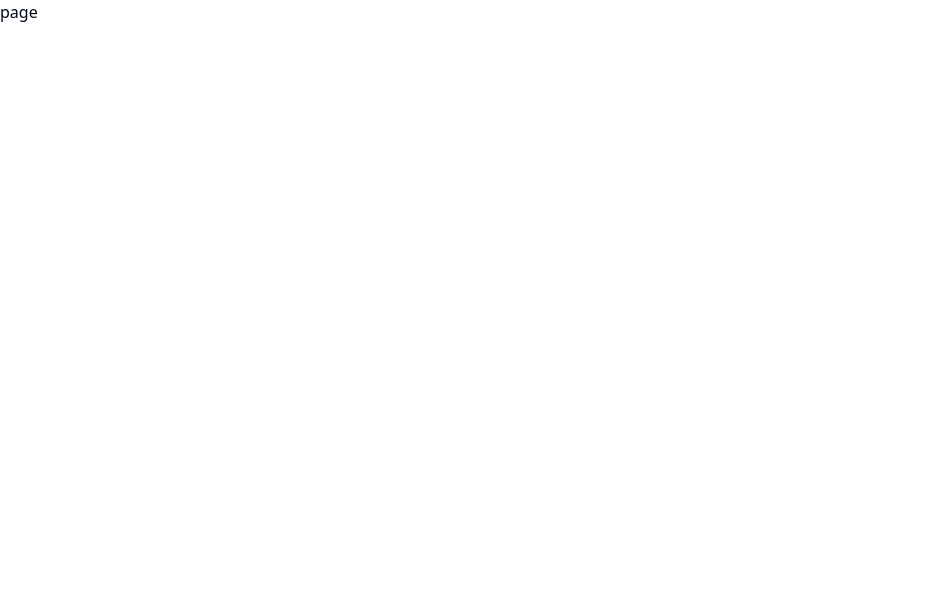
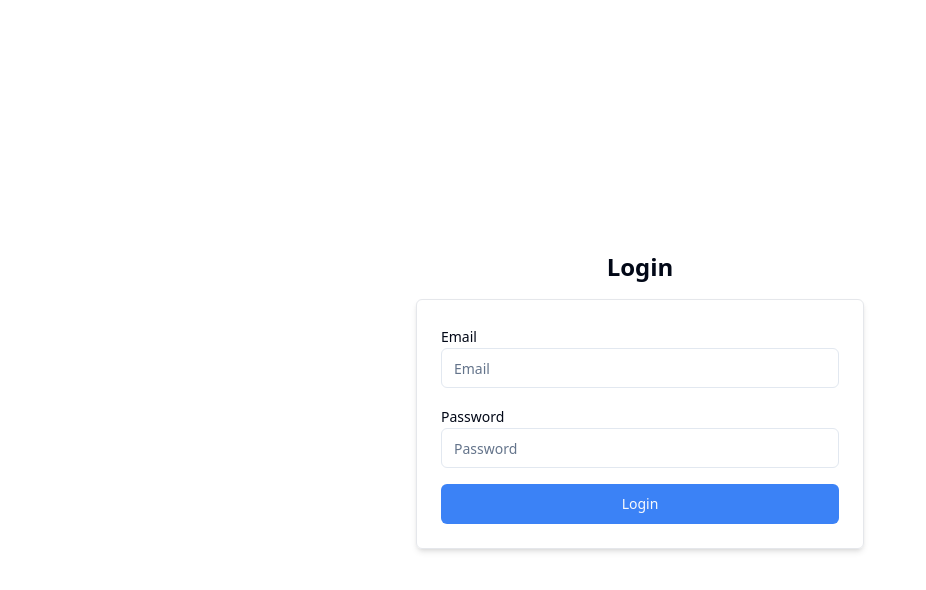
Before and after one commit to norvale08/smartcare-new, a Next.js app in the folder apps/web/: page /login in a window 1280 px wide. Shown: the top 590 px of the page, without its empty margins (0-926 px from the left). Built offline with nearby package versions, Linux system fonts and the light colour scheme.

Commit message:
updated the registration page added the login page

```diff
--- a/apps/web/app/(auth)/login/page.tsx
+++ b/apps/web/app/(auth)/login/page.tsx
@@ -1,8 +1,11 @@
+import Login from '@/app/components/forms/login'
 import React from 'react'
 
 const page = () => {
   return (
-    <div>page</div>
+    <div>
+      <Login/>
+    </div>
   )
 }
 
--- a/apps/web/app/components/forms/login.tsx
+++ b/apps/web/app/components/forms/login.tsx
@@ -0,0 +1,86 @@
+"use client"
+import React, { useEffect, useState } from 'react'
+import { UserLoginType } from '@/types/auth'
+import { authValidationRules, Button, Input, Label } from '@repo/ui'
+import { useForm } from "react-hook-form"
+import { toast, Toaster } from 'react-hot-toast'
+import CustomToaster from '../ui/CustomToaster'
+
+const Login = () => {
+    const { register, handleSubmit, formState, reset } = useForm<UserLoginType>();
+    const [isLoading, setIsLoading] = useState(false);
+
+    useEffect(() => {
+        reset()
+    }, [reset]);
+
+    const handleFormSubmit = async (data: UserLoginType) => {
+        setIsLoading(true);
+        try {
+            // TODO: Add your login logic here
+            console.log('Login data:', data);
+
+            // Simulate success for demo
+            await new Promise(resolve => setTimeout(resolve, 1000));
+            toast.success('Login successful!');
+
+        } catch (error) {
+            console.error('Login error:', error);
+            toast.error(error instanceof Error ? error.message : 'Login failed. Please try again.');
+        } finally {
+            setIsLoading(false);
+        }
+    }
+
+    return (
+        <div className='flex flex-col items-center justify-center min-h-screen'>
+            <CustomToaster/>
+            <div className='w-full max-w-md'>
+                <div className='mb-4'>
+                    <h1 className='text-2xl font-bold text-center'>Login</h1>
+                </div>
+                <form onSubmit={handleSubmit(handleFormSubmit)} className='border border-gray-200 shadow-md rounded-md p-6 space-y-4'>
+                    <div>
+                        <Label htmlFor="email">Email</Label>
+                        <Input
+                            id="email"
+                            type="email"
+                            placeholder='Email'
+                            {...register("email", authValidationRules.email)}
+                        />
+                        {formState.errors.email &&
+                            <p className='text-red-500 text-sm mt-1'>
+                                {formState.errors.email.message}
+                            </p>
+                        }
+                    </div>
+
+                    <div>
+                        <Label htmlFor="password">Password</Label>
+                        <Input
+                            id="password"
+                            type="password"
+                            placeholder='Password'
+                            {...register('password', authValidationRules.password)}
+                        />
+                        {formState.errors.password &&
+                            <p className='text-red-500 text-sm mt-1'>
+                                {formState.errors.password.message}
+                            </p>
+                        }
+                    </div>
+
+                    <Button
+                        type='submit'
+                        className='w-full bg-blue-500 hover:bg-blue-600 disabled:bg-blue-300'
+                        disabled={isLoading}
+                    >
+                        {isLoading ? 'Logging in...' : 'Login'}
+                    </Button>
+                </form>
+            </div>
+        </div>
+    )
+}
+
+export default Login
--- a/apps/web/app/components/forms/registration.tsx
+++ b/apps/web/app/components/forms/registration.tsx
@@ -5,7 +5,8 @@ import { useForm } from "react-hook-form"
 import { Button, Input, Label } from '@repo/ui'
 import { authValidationRules, getConfirmPasswordRule } from '@repo/ui'
 import Link from 'next/link'
-import { toast } from "react-hot-toast"
+import { toast, Toaster } from "react-hot-toast"
+import CustomToaster from '../ui/CustomToaster'
 
 const Registration = () => {
     const { register, handleSubmit, formState, reset, watch } = useForm<UserRegisterType>();
@@ -61,17 +62,7 @@ const Registration = () => {
                 <h1 className='text-xl text-blue-500'>Registration Page</h1>
             </div>
 
-            {success && (
-                <div className='mb-4 p-4 text-green-700 bg-green-100 border border-green-300 rounded-md'>
-                    Registration successful! You can now login to your account.
-                </div>
-            )}
 
-            {error && (
-                <div className='mb-4 p-4 text-red-700 bg-red-100 border border-red-300 rounded-md'>
-                    {error}
-                </div>
-            )}
 
             <form onSubmit={handleSubmit(handleFormSubmit)} className='border border-gray-200 shadow-md rounded-md p-6 space-y-2'>
                 <div className='grid grid-cols-2 gap-4'>
@@ -172,6 +163,8 @@ const Registration = () => {
                     Already have an account? <span className='underline text-blue-500'>Login</span>
                 </Link>
             </form>
+
+            <CustomToaster/>
         </div>
         </div>
     )
--- /dev/null
+++ b/apps/web/app/components/ui/CustomToaster.tsx
@@ -0,0 +1,39 @@
+import React from 'react'
+import { Toaster } from 'react-hot-toast'
+
+const CustomToaster = () => {
+  return (
+    <Toaster
+            position="top-center"
+            toastOptions={{
+                duration: 4000,
+                className: 'bg-gray-700 text-white border border-gray-600 rounded-lg text-sm font-medium p-3 shadow-lg',
+                success: {
+                    duration: 3000,
+                    className: 'bg-green-500 text-white border border-green-600 rounded-lg text-sm font-medium p-3 shadow-lg',
+                    iconTheme: {
+                        primary: '#ffffff',
+                        secondary: '#10b981',
+                    },
+                },
+                error: {
+                    duration: 5000,
+                    className: 'bg-red-500 text-white border border-red-600 rounded-lg text-sm font-medium p-3 shadow-lg',
+                    iconTheme: {
+                        primary: '#ffffff',
+                        secondary: '#ef4444',
+                    },
+                },
+                loading: {
+                    className: 'bg-blue-500 text-white border border-blue-600 rounded-lg text-sm font-medium p-3 shadow-lg',
+                    iconTheme: {
+                        primary: '#ffffff',
+                        secondary: '#3b82f6',
+                    },
+                },
+            }}
+        />
+  )
+}
+
+export default CustomToaster
```
